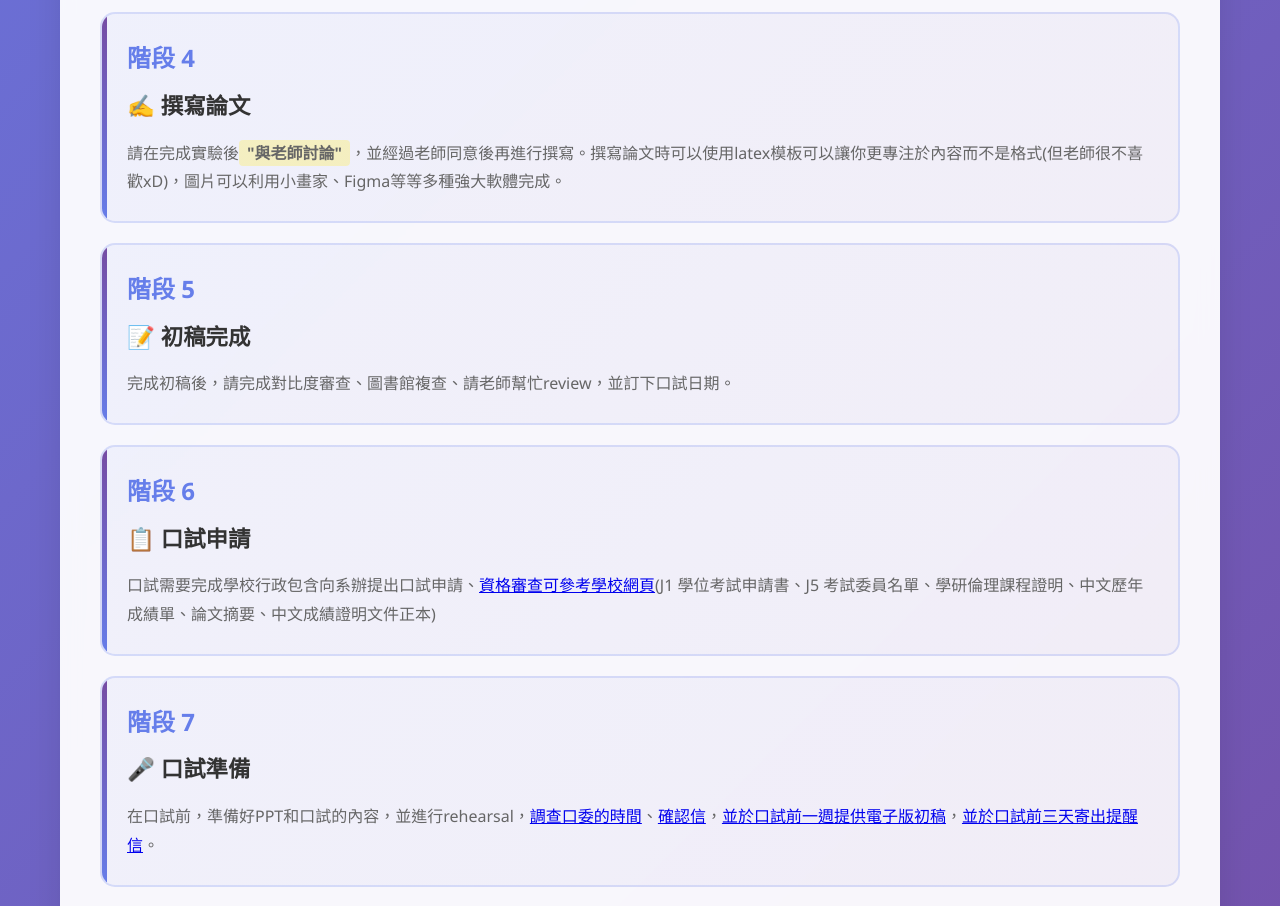
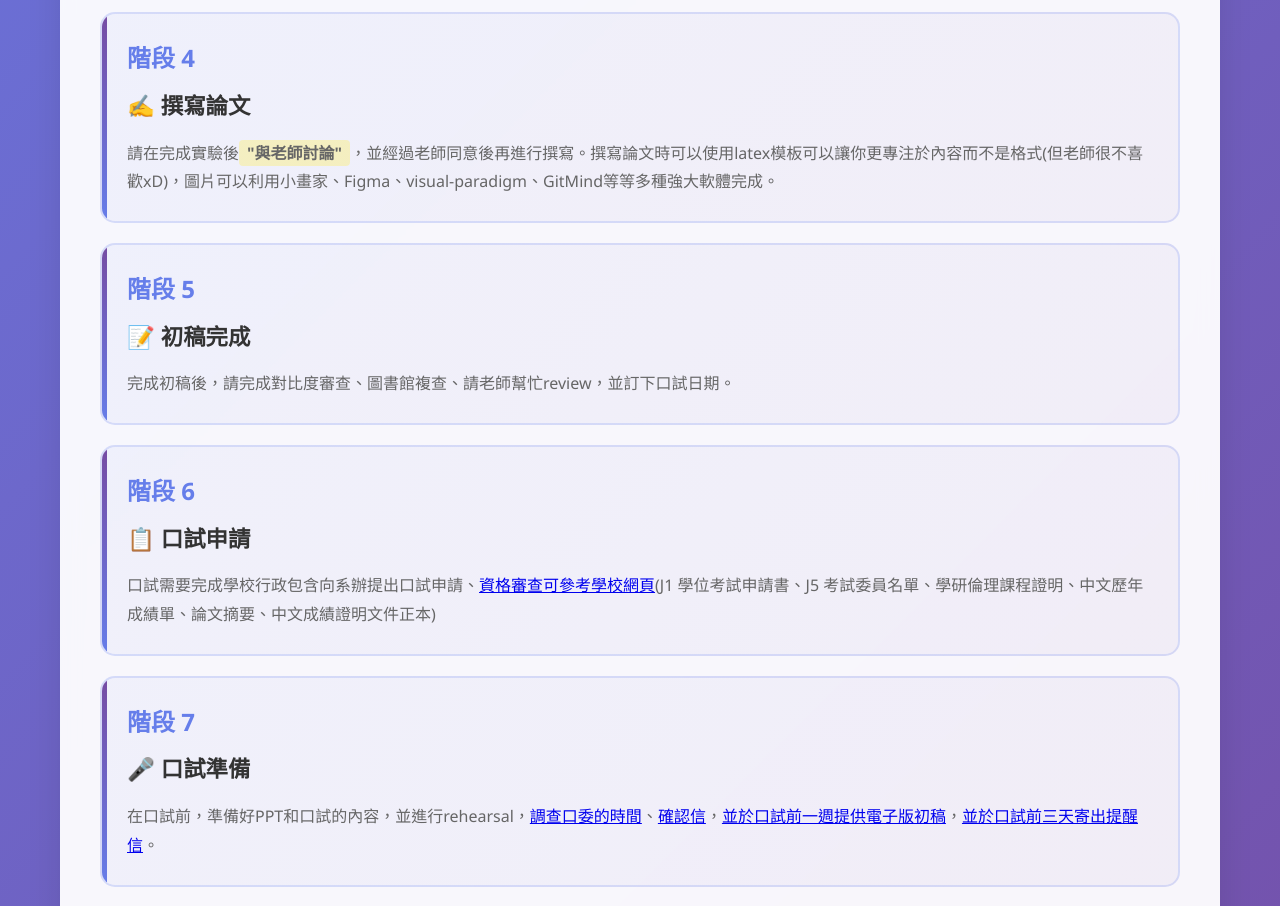
Before and after one commit to winston98321/HIBIO_Lab, a plain HTML site: page index.html in a window 1280 px wide. Shown: the part 1280-2186 px from the top of the page. Drawn offline with Linux system fonts and the light colour scheme.

Commit message:
Update index.html

```diff
--- a/index.html
+++ b/index.html
@@ -519,7 +519,7 @@
                     <div class="phase-number">階段 4</div>
                     <div class="phase-title">✍️ 撰寫論文</div>
                     <div class="phase-content">
-                        請在完成實驗後<span class="highlight">"與老師討論"</span>，並經過老師同意後再進行撰寫。撰寫論文時可以使用latex模板可以讓你更專注於內容而不是格式(但老師很不喜歡xD)，圖片可以利用小畫家、Figma等等多種強大軟體完成。
+                        請在完成實驗後<span class="highlight">"與老師討論"</span>，並經過老師同意後再進行撰寫。撰寫論文時可以使用latex模板可以讓你更專注於內容而不是格式(但老師很不喜歡xD)，圖片可以利用小畫家、Figma、visual-paradigm、GitMind等等多種強大軟體完成。
                     </div>
                 </div>
 
```
